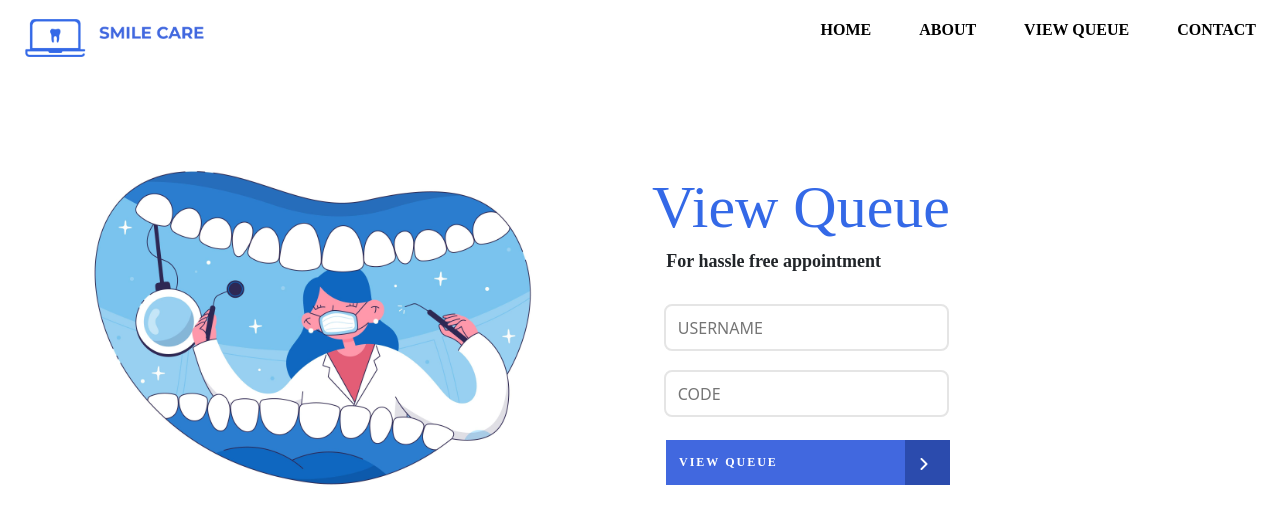
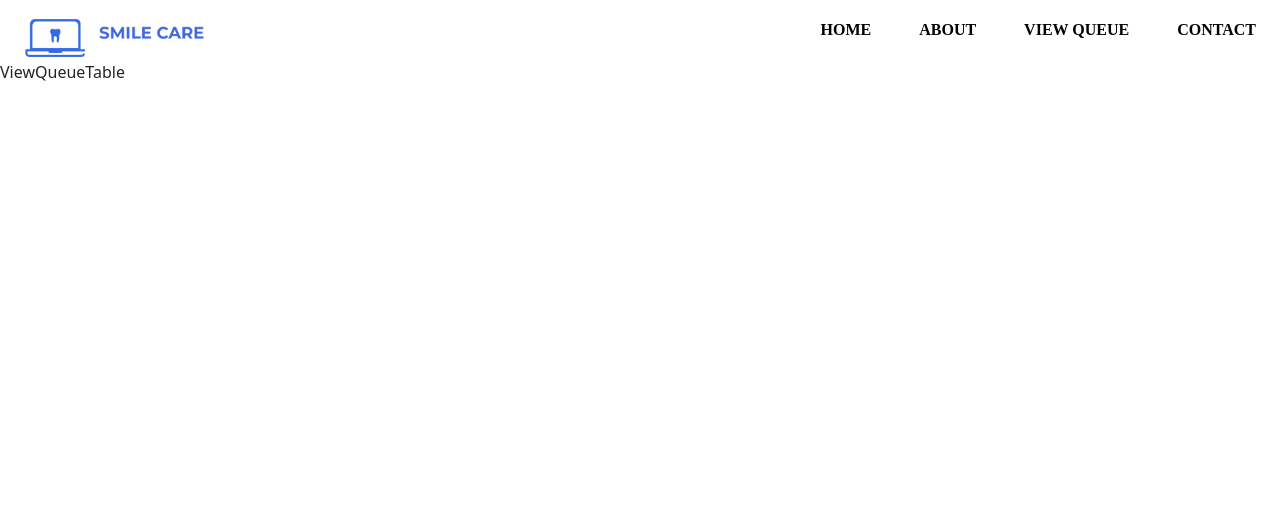
Before and after one commit to CMSC128UPCEBU-TeamAnnyeong/SMILE-CARE-SYSTEM-PUBLIC, a React (Create React App) app: page /view in a window 1280 px wide. Shown: the top 524 px of the page. Built offline with nearby package versions, Linux system fonts and the light colour scheme; a web font is replaced by a local one.

Commit message:
Added redirection to table page

```diff
--- a/src/App.js
+++ b/src/App.js
@@ -5,6 +5,7 @@ import { BrowserRouter as Router, Routes, Route, Navigate } from 'react-router-d
 
 /** PAGES **/
 import ViewQueue from './Pages/ViewQueue';
+import ViewQueueTable from './Pages/ViewQueueTable';
 
 function App() {
 
@@ -13,7 +14,12 @@ function App() {
   return (
     <div className="App">
       <Navbar />
-      <ViewQueue/>
+      <Router>
+        <Routes>
+          <Route path="/" element={<ViewQueue/>}/>
+          <Route path="/view" element={<ViewQueueTable/>}/>
+        </Routes>
+      </Router>
     </div>
   );
 }
--- a/src/Pages/ViewQueue.js
+++ b/src/Pages/ViewQueue.js
@@ -1,11 +1,18 @@
-import React from 'react';
+import React, { useState } from 'react';
 import './ViewQueue.css';
+import { Navigate } from "react-router-dom"
 
 /** img **/
 import main from '../Assets/main.png';
 import rightArrow from '../Assets/right-arrow.png';
 
 function ViewQueue() {
+  const [redirect, setRedirect] = useState(false);
+
+  if(redirect === true) {
+      return <Navigate to="/view"/>
+  }
+
   return (
     <div className="container">
       <div className='row'>
@@ -22,7 +29,7 @@ function ViewQueue() {
                   <input type="text" className='code text-input' placeholder='CODE'/>
               </div>
               <div className='row'>
-                <div className='submit-btn-cont'>
+                <div className='submit-btn-cont' onClick={() => setRedirect(true)}>
                     <div className='view-queue submit-btn'>View Queue</div>
                     <div className='view-queue submit-btn btn-part'>
                         <img src={rightArrow} className="arrow-icon"/>
--- /dev/null
+++ b/src/Pages/ViewQueueTable.js
@@ -0,0 +1,9 @@
+import React from 'react'
+
+function ViewQueueTable() {
+  return (
+    <div>ViewQueueTable</div>
+  )
+}
+
+export default ViewQueueTable
```
Also changed, not shown: 1 other file (tests, documents, lock files or other folders).
